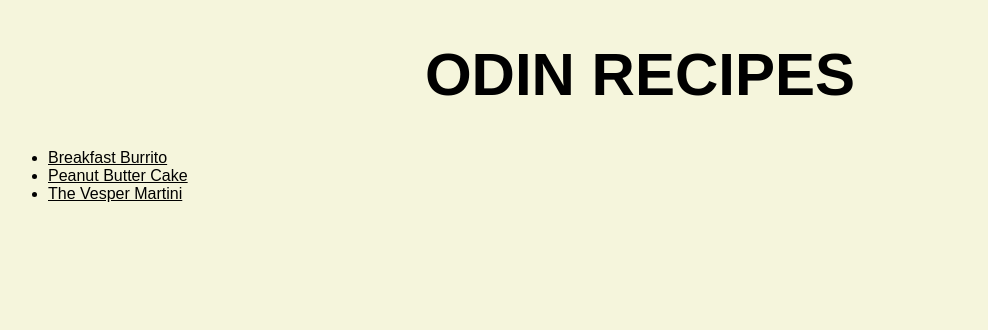
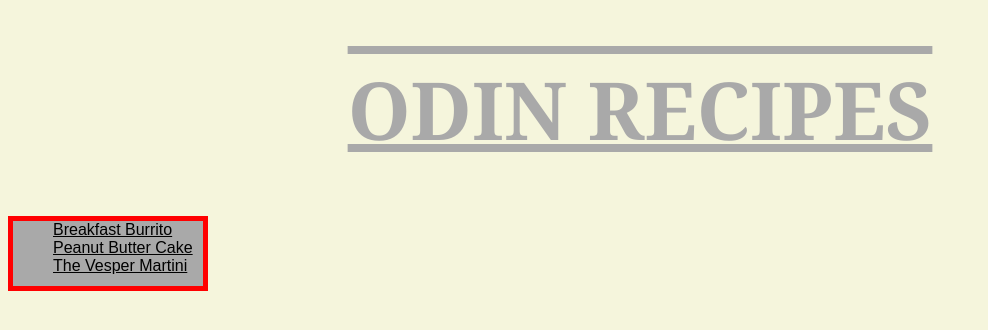
Before and after one commit to jmheizman/odin-recipes, a plain HTML site: page index.html in a window 1280 px wide. Shown: the whole page, without its empty margins (0-988 px from the left). Drawn offline with Linux system fonts and the light colour scheme.

Commit message:
Does some stuff.

```diff
--- a/index.html
+++ b/index.html
@@ -10,10 +10,16 @@
 
   <body>
     <h1 class="title">ODIN RECIPES</h1>
-    <ul class="recipe-list">
+    <ul class="catagories">
       <li><a href="recipes/breakfastburrito.html">Breakfast Burrito</a></li>
       <li><a href="recipes/PeanutButterCake.html">Peanut Butter Cake</a></li>
       <li><a href="recipes/VesperMartini.html">The Vesper Martini</a></li>
     </ul>
   </body>
 </html>
+
+<!--
+
+
+
+      -->
--- a/styles/home-style.css
+++ b/styles/home-style.css
@@ -1,4 +1,18 @@
 .title {
+    color: darkgray;
     text-align: center;
-    font-size:  60px;
+    font-size:  80px;
+    font-family: Cambria, Cochin, Georgia, Times, 'Times New Roman', serif;
+    text-decoration: overline underline darkgray;
 }
+
+.catagories {
+    box-sizing: border-box;
+    width: 200px;
+    height: 75px;
+    list-style-type: none;
+    background-color: darkgray;
+    border: 5px solid red;
+
+
+}
```
